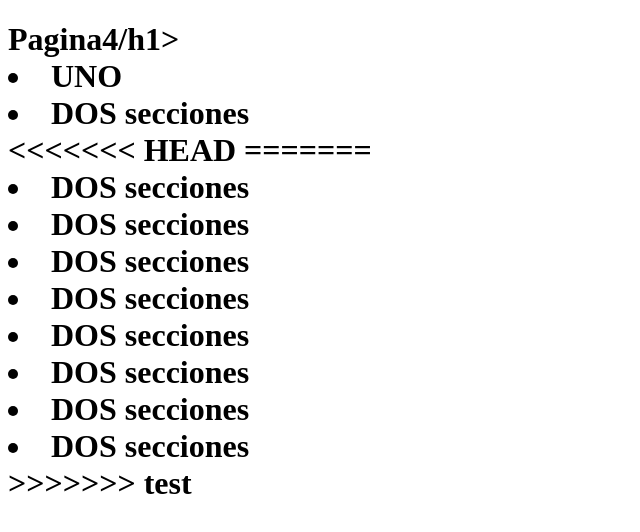
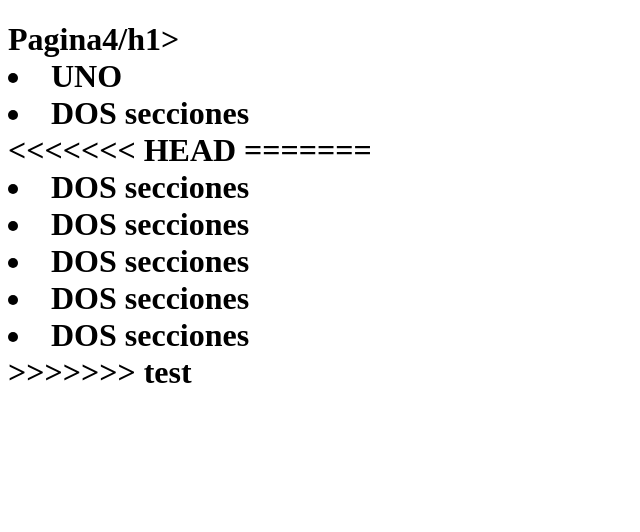
Before and after one commit to Javier-ML/test01, a plain HTML site: page pagina3.html in a window 1280 px wide. Shown: the whole page, without its empty margins (0-640 px from the left). Drawn offline with Linux system fonts and the light colour scheme.

Commit message:
Revert "mensaje"
This reverts commit 114f84dbff4fbc296b5a6dbaca2e2540f62171ec.

```diff
--- a/pagina3.html
+++ b/pagina3.html
@@ -16,9 +16,6 @@
 				<LI>DOS secciones</LI>
 					<LI>DOS secciones</LI>
 						<LI>DOS secciones</LI>
-										<LI>DOS secciones</LI>
-					<LI>DOS secciones</LI>
-						<LI>DOS secciones</LI>
 >>>>>>> test
 
 </body>
```
